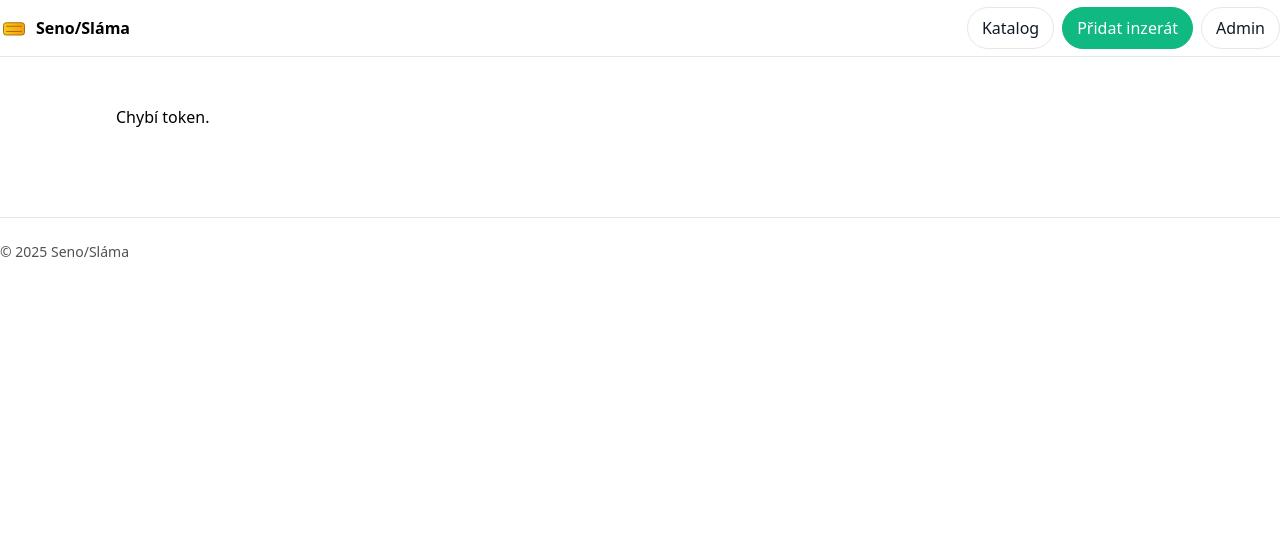
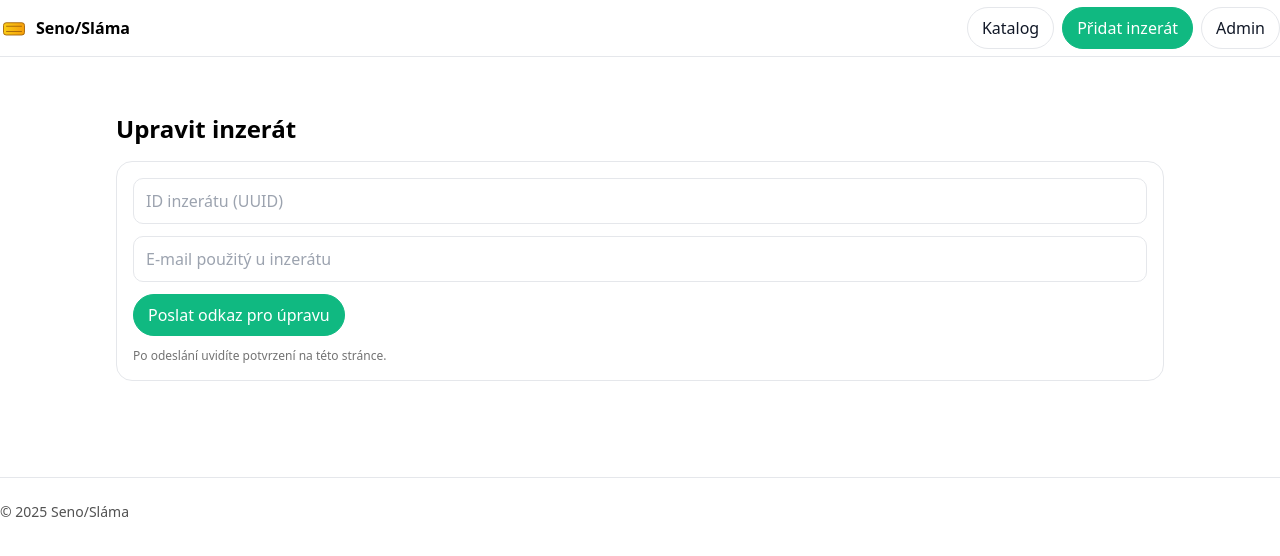
Before and after one commit to CruelDuck/seno-slama, a Next.js app: page /upravit in a window 1280 px wide. Shown: the top 556 px of the page. Built offline with nearby package versions, Linux system fonts and the light colour scheme; no server answers.

Commit message:
Update page.tsx [deploy]

```diff
--- a/app/upravit/page.tsx
+++ b/app/upravit/page.tsx
@@ -1,103 +1,39 @@
-'use client'
-import { useEffect, useState } from 'react'
+import Link from 'next/link'
+import EditClient from './EditClient'
 
-type Item = {
-  id: string
-  mnozstvi_baliky: number
-  cena_za_balik: number | null
-  rok_sklizne: string | null
-  popis: string | null
-  kontakt_telefon: string
-  nazev: string
-}
+export const metadata = { title: 'Upravit inzerát', robots: { index: false, follow: true } }
 
-export default function Page() {
-  const [token, setToken] = useState<string>(''); const [sent, setSent] = useState<boolean>(false)
-  const [item, setItem] = useState<Item | null>(null); const [loading, setLoading] = useState(true)
+export default function UpravitPage({ searchParams }: { searchParams?: { sent?: string, token?: string } }) {
+  const sent = searchParams?.sent === '1'
+  const token = searchParams?.token || ''
 
-  useEffect(() => {
-    const sp = new URLSearchParams(location.search)
-    const t = sp.get('token') || ''
-    const s = sp.get('sent') === '1'
-    setToken(t); setSent(s)
-    if (!t) { setLoading(false); return }
-    fetch('/api/inzeraty/edit?token=' + encodeURIComponent(t))
-      .then(r=>r.json()).then(d=> { if (d?.item) setItem(d.item) }).finally(()=> setLoading(false))
-  }, [])
-
-  async function onSubmit(e: React.FormEvent<HTMLFormElement>) {
-    e.preventDefault()
-    if (!token) { alert('Chybí token'); return }
-    const fd = new FormData(e.currentTarget)
-    const res = await fetch('/api/inzeraty/edit?token=' + encodeURIComponent(token), { method: 'POST', body: fd })
-    const data = await res.json().catch(()=>({}))
-    if (!res.ok) { alert('Chyba: ' + (data?.error || res.statusText)); return }
-    alert('Uloženo. Děkujeme!')
-    location.href = '/'
-  }
-
-  async function extend() {
-    if (!token) return
-    const r = await fetch('/api/inzeraty/edit/extend?token=' + encodeURIComponent(token), { method: 'POST' })
-    if (r.ok) { alert('Platnost prodloužena o 30 dní.'); location.href='/' }
-    else alert('Nepodařilo se prodloužit.')
-  }
-
-  async function del() {
-    if (!token) return
-    if (!confirm('Opravdu smazat inzerát?')) return
-    const r = await fetch('/api/inzeraty/edit/delete?token=' + encodeURIComponent(token), { method: 'POST' })
-    if (r.ok) { alert('Inzerát smazán.'); location.href='/' }
-    else alert('Nepodařilo se smazat.')
-  }
-
-  if (sent && !token) {
+  if (token) {
+    // režim: mám token → zobraz editační UI
     return (
-      <div className="container-p py-6 space-y-3">
-        <div className="banner-success">✉️ Odkaz pro úpravu byl odeslán na váš e-mail.</div>
-        <a href="/" className="btn">Zpět na hlavní stránku</a>
+      <div className="container-p max-w-2xl py-8">
+        <h1 className="text-2xl font-semibold mb-4">Upravit inzerát</h1>
+        <EditClient token={token} />
       </div>
     )
   }
-  if (loading) return <div className="container-p py-6">Načítám…</div>
-  if (!token) return <div className="container-p py-6">Chybí token.</div>
-  if (!item) return <div className="container-p py-6">Token je neplatný nebo vypršel.</div>
 
+  // režim: požádat o odkaz pro úpravu (zadá ID a e-mail)
   return (
-    <div className="container-p py-6 space-y-4">
-      <h1 className="text-2xl font-semibold">Upravit inzerát</h1>
-      <div className="text-zinc-600">{item.nazev}</div>
-      <form onSubmit={onSubmit} className="card p-4 space-y-3">
-        <div className="grid sm:grid-cols-3 gap-3">
-          <label className="block">
-            <div className="text-sm mb-1">Množství (ks)</div>
-            <input name="mnozstvi_baliky" type="number" defaultValue={item.mnozstvi_baliky} className="input" required />
-          </label>
-          <label className="block">
-            <div className="text-sm mb-1">Cena za balík (Kč)</div>
-            <input name="cena_za_balik" type="number" defaultValue={item.cena_za_balik ?? ''} className="input" />
-          </label>
-          <label className="block">
-            <div className="text-sm mb-1">Rok sklizně</div>
-            <select name="rok_sklizne" defaultValue={item.rok_sklizne ?? ''} className="select">
-              <option value="">—</option><option>2022</option><option>2023</option><option>2024</option><option>2025</option>
-            </select>
-          </label>
+    <div className="container-p max-w-xl py-8">
+      <h1 className="text-2xl font-semibold mb-4">Upravit inzerát</h1>
+      {sent ? (
+        <div className="card p-4 space-y-3">
+          <p>Pokud e-mail existuje, poslali jsme vám odkaz na úpravu. Zkontrolujte poštu i spam.</p>
+          <Link className="btn" href="/">Zpět na katalog</Link>
         </div>
-        <label className="block">
-          <div className="text-sm mb-1">Popis</div>
-          <textarea name="popis" className="textarea" rows={6} defaultValue={item.popis ?? ''}></textarea>
-        </label>
-        <label className="block">
-          <div className="text-sm mb-1">Kontakt – Telefon</div>
-          <input name="kontakt_telefon" defaultValue={item.kontakt_telefon} className="input" />
-        </label>
-        <div className="flex gap-2">
-          <button className="btn btn-primary" type="submit">Uložit změny</button>
-          <button className="btn" type="button" onClick={extend}>Prodloužit o 30 dní</button>
-          <button className="btn" type="button" onClick={del}>Smazat inzerát</button>
-        </div>
-      </form>
+      ) : (
+        <form className="card p-4 space-y-3" method="POST" action="/api/inzeraty/edit">
+          <input className="input" name="id" placeholder="ID inzerátu (UUID)" required />
+          <input className="input" type="email" name="email" placeholder="E-mail použitý u inzerátu" required />
+          <button className="btn btn-primary" type="submit">Poslat odkaz pro úpravu</button>
+          <p className="text-xs text-neutral-500">Po odeslání uvidíte potvrzení na této stránce.</p>
+        </form>
+      )}
     </div>
   )
 }
```
